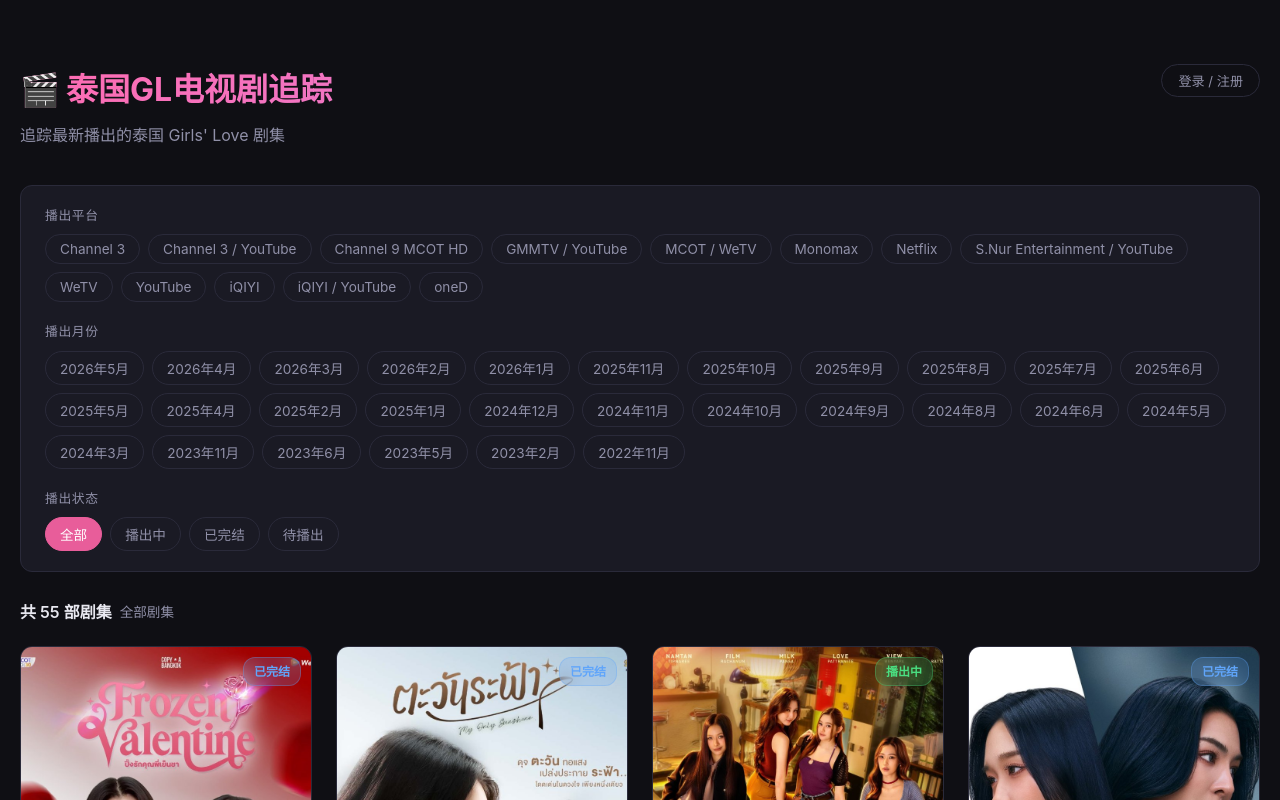
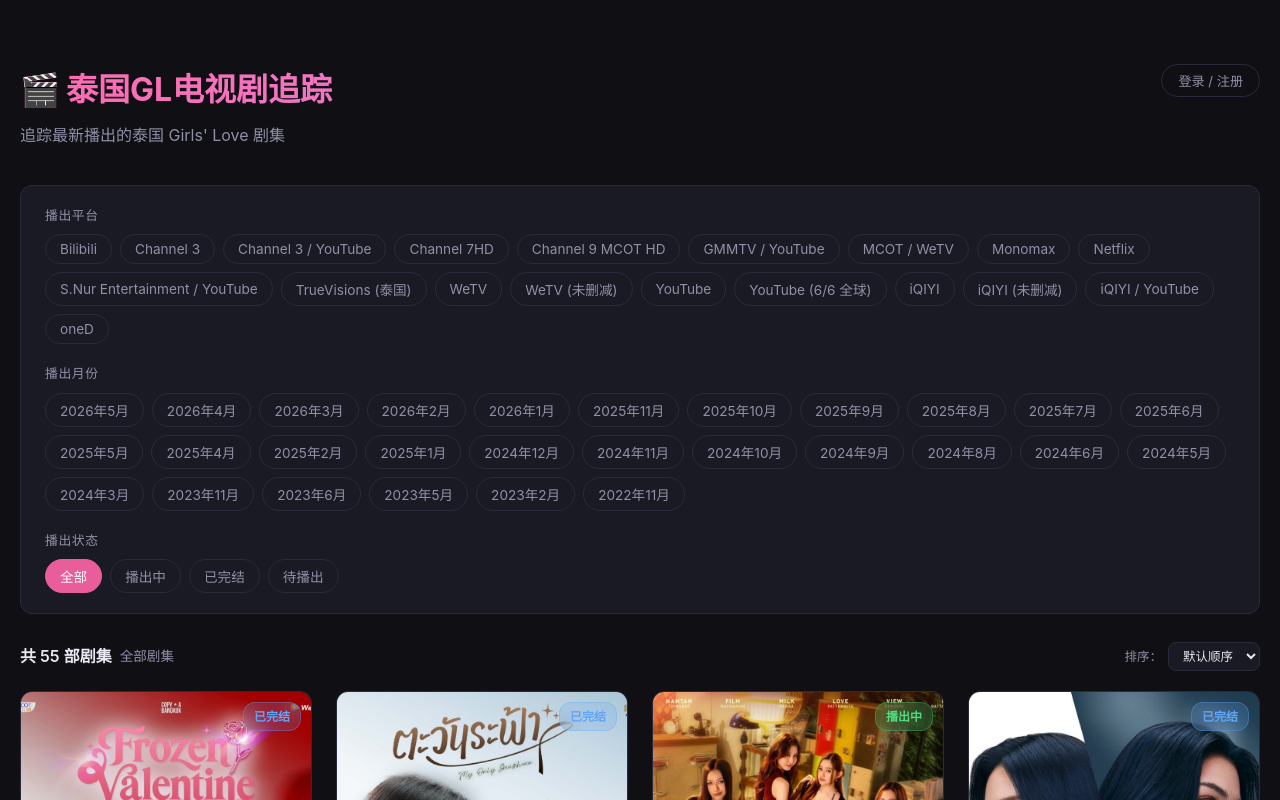
Before and after one commit to yoyoxw943-glitch/thai-gl-tracker, a React (Vite) app: page / in a window 1280 px wide. Shown: the top 800 px of the page. Built offline with nearby package versions, Linux system fonts and the light colour scheme; no server answers.

Commit message:
添加时间排序功能 + 修复Bilibili平台筛选 + 更换Lucky My Love海报

```diff
--- a/src/App.css
+++ b/src/App.css
@@ -159,6 +159,7 @@ button {
   display: flex;
   align-items: center;
   gap: 8px;
+  flex-wrap: wrap;
 }
 
 .series-count {
@@ -168,6 +169,36 @@ button {
 .filter-hint {
   color: var(--text-dim);
   font-size: 0.85rem;
+}
+
+/* Sort */
+.sort-group {
+  margin-left: auto;
+  display: flex;
+  align-items: center;
+  gap: 6px;
+}
+
+.sort-label {
+  font-size: 0.78rem;
+  color: var(--text-dim);
+}
+
+.sort-select {
+  padding: 5px 10px;
+  border-radius: 8px;
+  border: 1px solid var(--border);
+  background: var(--bg-card);
+  color: var(--text);
+  font-size: 0.78rem;
+  font-family: inherit;
+  cursor: pointer;
+  outline: none;
+  transition: border-color 0.2s;
+}
+
+.sort-select:focus {
+  border-color: var(--accent);
 }
 
 /* Series Grid */
@@ -1061,9 +1092,18 @@ button {
 }
 
 /* Admin Table */
+.admin-list-header {
+  display: flex;
+  align-items: center;
+  justify-content: space-between;
+  margin-bottom: 12px;
+  flex-wrap: wrap;
+  gap: 8px;
+}
+
 .admin-list h3 {
   font-size: 0.95rem;
-  margin-bottom: 12px;
+  margin-bottom: 0;
 }
 
 .admin-table-wrap {
--- a/src/App.jsx
+++ b/src/App.jsx
@@ -24,6 +24,7 @@ function AppContent() {
   const [selectedPlatforms, setSelectedPlatforms] = useState([])
   const [selectedMonths, setSelectedMonths] = useState([])
   const [statusFilter, setStatusFilter] = useState('')
+  const [sortBy, setSortBy] = useState('default')
   const [seriesData, setSeriesData] = useState(fallbackData)
   const [showAdmin, setShowAdmin] = useState(false)
   const [refreshing, setRefreshing] = useState(false)
@@ -80,7 +81,15 @@ function AppContent() {
     )
   }
 
-  const displaySeries = filtered
+  const displaySeries = useMemo(() => {
+    if (sortBy === 'newest') {
+      return [...filtered].sort((a, b) => new Date(b.startDate) - new Date(a.startDate))
+    }
+    if (sortBy === 'oldest') {
+      return [...filtered].sort((a, b) => new Date(a.startDate) - new Date(b.startDate))
+    }
+    return filtered
+  }, [filtered, sortBy])
 
   // Admin page
   if (showAdmin && isAdmin) {
@@ -131,6 +140,14 @@ function AppContent() {
         ) : (
           <span className="filter-hint">全部剧集</span>
         )}
+        <div className="sort-group">
+          <label className="sort-label">排序：</label>
+          <select className="sort-select" value={sortBy} onChange={(e) => setSortBy(e.target.value)}>
+            <option value="default">默认顺序</option>
+            <option value="newest">最新开播</option>
+            <option value="oldest">最早开播</option>
+          </select>
+        </div>
       </section>
 
       <div className="series-grid">
--- a/src/components/AdminPage.jsx
+++ b/src/components/AdminPage.jsx
@@ -19,6 +19,7 @@ export default function AdminPage({ onClose }) {
   const dragIdRef = useRef(null)
   const [dragId, setDragId] = useState(null)
   const [dragOverId, setDragOverId] = useState(null)
+  const [sortBy, setSortBy] = useState('default')
 
   const token = () => localStorage.getItem('token')
 
@@ -265,7 +266,17 @@ export default function AdminPage({ onClose }) {
 
       {/* Series List */}
       <div className="admin-list">
-        <h3>现有剧集 ({seriesList.length})</h3>
+        <div className="admin-list-header">
+          <h3>现有剧集 ({seriesList.length})</h3>
+          <div className="sort-group">
+            <label className="sort-label">排序：</label>
+            <select className="sort-select" value={sortBy} onChange={(e) => setSortBy(e.target.value)}>
+              <option value="default">默认顺序</option>
+              <option value="newest">最新开播</option>
+              <option value="oldest">最早开播</option>
+            </select>
+          </div>
+        </div>
         <div className="admin-table-wrap">
           <table className="admin-table">
             <thead>
@@ -281,7 +292,12 @@ export default function AdminPage({ onClose }) {
               </tr>
             </thead>
             <tbody>
-              {seriesList.map((s) => (
+              {(sortBy === 'newest'
+                ? [...seriesList].sort((a, b) => new Date(b.startDate) - new Date(a.startDate))
+                : sortBy === 'oldest'
+                  ? [...seriesList].sort((a, b) => new Date(a.startDate) - new Date(b.startDate))
+                  : seriesList
+              ).map((s) => (
                 <tr
                   key={s.id}
                   draggable
--- a/src/utils/filterSeries.js
+++ b/src/utils/filterSeries.js
@@ -1,6 +1,9 @@
 export function filterSeries(series, { platforms, months, status }) {
   return series.filter((s) => {
-    if (platforms.length > 0 && !platforms.includes(s.platform)) return false
+    if (platforms.length > 0) {
+      const sPlatforms = [s.platform, ...(s.watchLinks || []).map((l) => l.platform)]
+      if (!platforms.some((p) => sPlatforms.includes(p))) return false
+    }
     if (months.length > 0) {
       const d = new Date(s.startDate)
       const m = `${d.getFullYear()}-${String(d.getMonth() + 1).padStart(2, '0')}`
@@ -21,7 +24,15 @@ export function getAvailableMonths(series) {
 }
 
 export function getAvailablePlatforms(series) {
-  return [...new Set(series.map((s) => s.platform))].sort()
+  const platforms = new Set(series.map((s) => s.platform))
+  // Also collect platforms from watchLinks (e.g. Bilibili, Netflix, YouTube)
+  series.forEach((s) => {
+    if (s.watchLinks) {
+      s.watchLinks.forEach((l) => platforms.add(l.platform))
+    }
+  })
+  platforms.delete('')
+  return [...platforms].sort()
 }
 
 export function getRecentThreeMonths(series) {
```
Also changed, not shown: public/posters/15.jpg.
